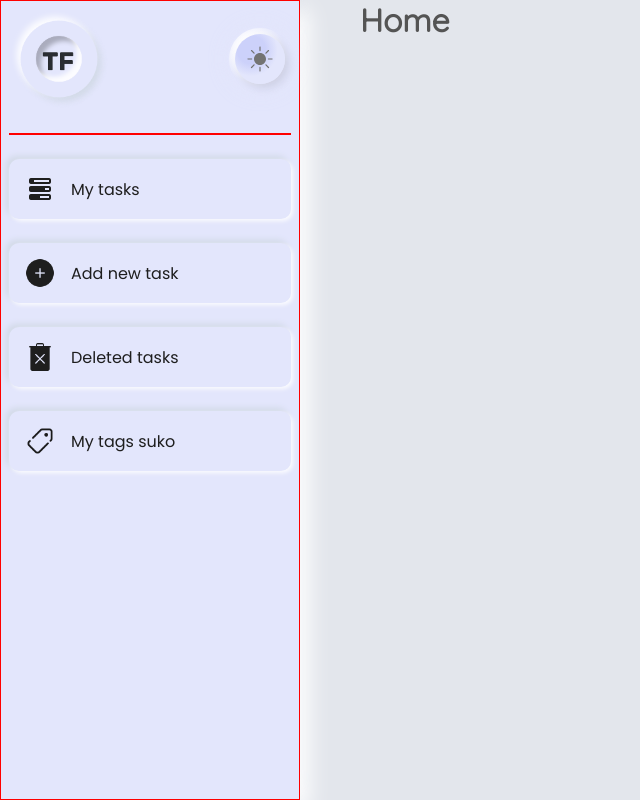
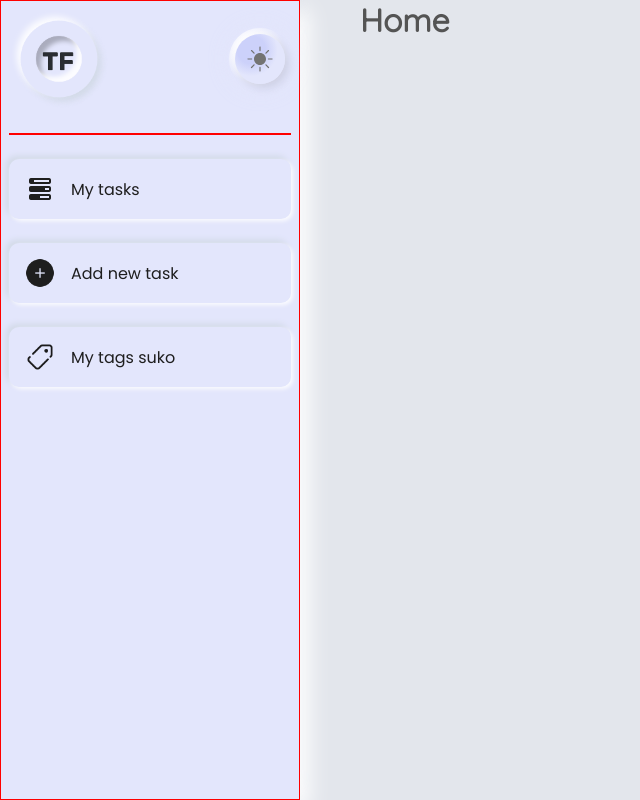
Before and after one commit to vlad113chepurko/Taskify, a React (Vite) app: page / in a window 1280 px wide. Shown: the whole page, without its empty margins (0-640 px from the left). Built offline with nearby package versions, Linux system fonts and the light colour scheme.

Commit message:
Removed ppage - Deleted tasks

```diff
--- a/src/components/navigation/Navigation.tsx
+++ b/src/components/navigation/Navigation.tsx
@@ -46,15 +46,6 @@ const Navigation = () => {
           />
           Add new task
         </div>
-        <div onClick={() => navigate('/deleted')} className="navigation__item">
-          <img
-            src={ theme === 'dark' ? images.remWhite :  images.remDark }
-            alt="remove"
-            width={30}
-            height={30}
-          />
-          Deleted tasks
-        </div>
         <div
           onClick={() => navigate('/tags')}
           className="navigation__item">
--- a/src/main.tsx
+++ b/src/main.tsx
@@ -12,7 +12,6 @@ const router = createBrowserRouter([
       { index: true, element: <pages.Home /> },
       { path: "tasks", element: <pages.Tasks /> },
       { path: "add", element: <pages.NewTask /> },
-      { path: "deleted", element: <pages.DeletedTasks /> },
       { path: "tags", element: <pages.Tags /> },
       { path: "*", element: <pages.NotFound /> },
     ],
--- a/src/pages/todo/DeletedTasks.tsx
+++ /dev/null
@@ -1,10 +0,0 @@
-
-const DeletedTasks = () => {
-  return (
-    <div>
-      <h1>Deleted tasks</h1>
-    </div>
-  );
-};
-
-export default DeletedTasks;
```
Also changed, not shown: src/components/navigation/assets/rem-dark.png (deleted), src/components/navigation/assets/rem-light.png (deleted).
